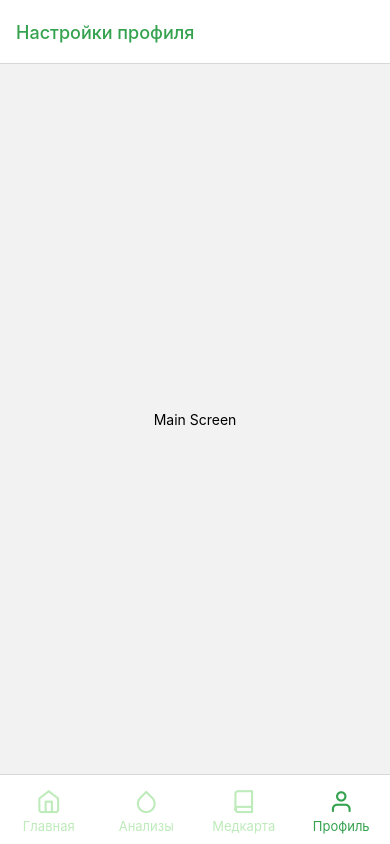
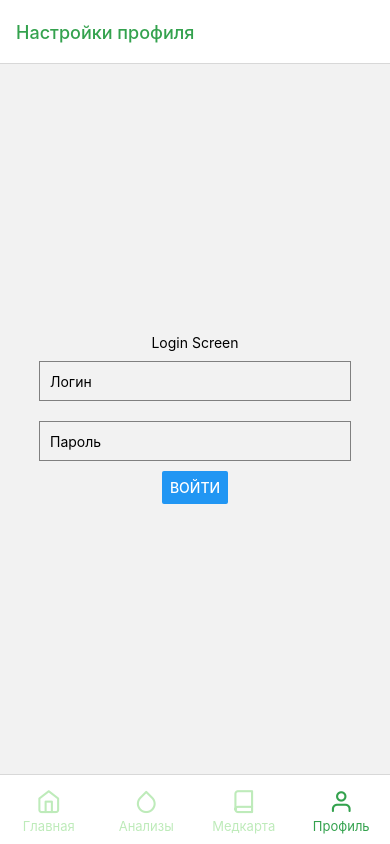
Before and after one commit to agenttim/dexter-med, a React Native app: screen /Profile in a window 390 px wide. Built offline with nearby package versions, Linux system fonts and the light colour scheme; what @react-native-firebase/app would draw is missing.

Commit message:
блокировка сообщений без авторизации

```diff
--- a/src/hooks/useMedicalDocumentsHook.js
+++ b/src/hooks/useMedicalDocumentsHook.js
@@ -15,16 +15,19 @@ export const useMedicalDocumentsHook = () => {
         try {
             dispatch(fetchMedDocRequest());
 
-            const response = await fetch(
-                `${API_URL}/medical-documents`
-            );
+            const response = await fetch(`${API_URL}/medical-documents`);
+
+            if (!response.ok) {
+                throw new Error(`HTTP error! Status: ${response.status}`);
+            }
+
             const result = await response.json();
             const documentsArray = Object.entries(result).map(([id, data]) => ({id, ...data}));
-            console.log(documentsArray)
+            console.log(documentsArray);
 
             dispatch(fetchMedDocSuccess(documentsArray));
         } catch (error) {
-            console.error('Error fetching data:', error);
+            //console.error('Error fetching data:', error);
             dispatch(fetchMedDocFailure(error));
         }
     }
--- a/src/screens/DocumentsListScreen.js
+++ b/src/screens/DocumentsListScreen.js
@@ -41,7 +41,9 @@ export const DocumentsListScreen = ({navigation}) => {
             {loading ? (
                 <ActivityIndicator size="large" color={THEME.MAIN_COLOR}/>
             ) : error ? (
-                <Text>Error loading data: {error}</Text>
+                <View style={styles.errorContainer}>
+                    <Text>Вам необходимо авторизоваться</Text>
+                </View>
             ) : (
                 <View style={styles.flatListWrapper}>
                     <FlatList
@@ -87,5 +89,11 @@ const styles = StyleSheet.create({
     },
     flatListWrapper: {
         flex: 1
+    },
+    errorContainer: {
+        alignItems: 'center'
+    },
+    errorText: {
+        color: 'red'
     }
 })
--- a/src/screens/ProfileScreen.js
+++ b/src/screens/ProfileScreen.js
@@ -1,18 +1,55 @@
-import React from 'react';
-import {View, Text, StyleSheet} from 'react-native';
+import React, { useState } from 'react';
+import { View, Text, TextInput, Button, StyleSheet } from 'react-native';
 
-export const ProfileScreen = ({}) => {
+export const ProfileScreen = ({ navigation }) => {
+    const [username, setUsername] = useState('');
+    const [password, setPassword] = useState('');
+
+    const handleLogin = () => {
+        // Здесь ты можешь реализовать проверку логина и пароля
+        // Например, отправить запрос на сервер для аутентификации
+
+        // Пока просто проверим, что поля не пустые
+        if (username && password) {
+            // Если данные верны, можешь перейти на основной экран
+            navigation.navigate('Main');
+        } else {
+            // Иначе можешь обработать ошибку или отобразить сообщение об ошибке
+            alert('Введите корректный логин и пароль');
+        }
+    };
+
     return (
         <View style={styles.screenStyle}>
-            <Text>Main Screen</Text>
+            <Text>Login Screen</Text>
+            <TextInput
+                style={styles.input}
+                placeholder="Логин"
+                onChangeText={text => setUsername(text)}
+            />
+            <TextInput
+                style={styles.input}
+                placeholder="Пароль"
+                secureTextEntry
+                onChangeText={text => setPassword(text)}
+            />
+            <Button title="Войти" onPress={handleLogin} />
         </View>
-    )
-}
+    );
+};
 
 const styles = StyleSheet.create({
     screenStyle: {
         flex: 1,
         justifyContent: 'center',
-        alignItems: 'center'
-    }
-})
+        alignItems: 'center',
+    },
+    input: {
+        height: 40,
+        borderColor: 'gray',
+        borderWidth: 1,
+        margin: 10,
+        padding: 10,
+        width: '80%',
+    },
+});
```
